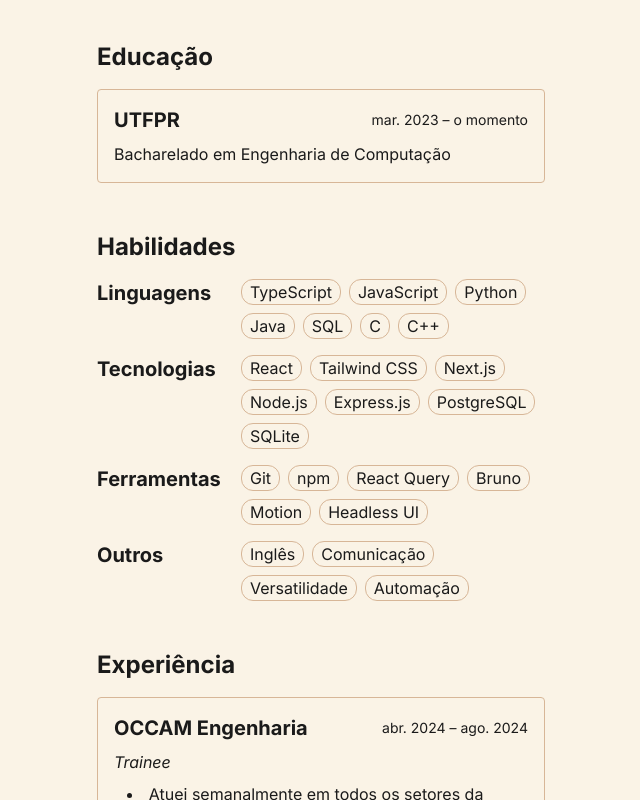
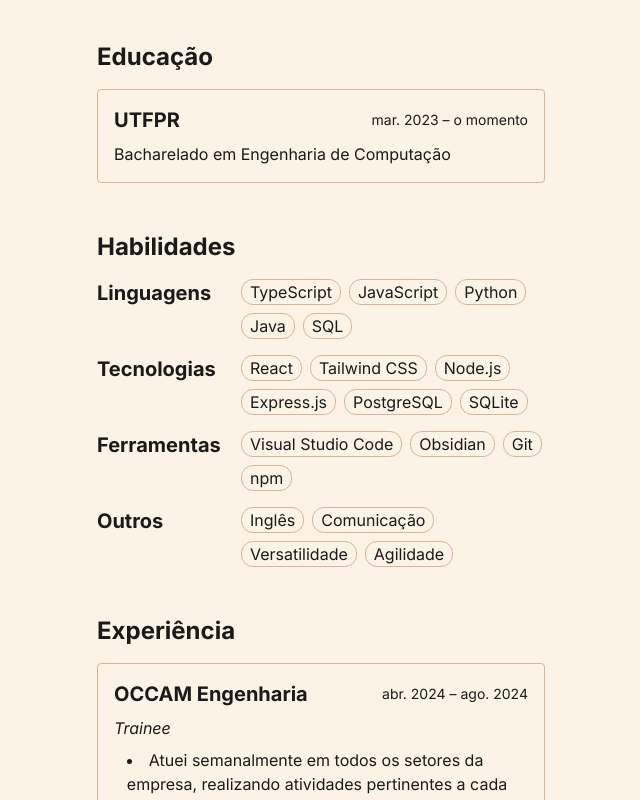
Before and after one commit to mcavalcantes/portfolio, a React (Vite) app: page / in a window 1280 px wide. Shown: the part 551-1351 px from the top of the page, without its empty margins (319-959 px from the left). Built offline with nearby package versions, Linux system fonts and the light colour scheme.

Commit message:
updated constants

```diff
--- a/src/constants/constants.ts
+++ b/src/constants/constants.ts
@@ -30,8 +30,6 @@ export const SKILLS: Array<Skill> = [
       "Python",
       "Java",
       "SQL",
-      "C",
-      "C++",
     ],
   },
   {
@@ -39,7 +37,6 @@ export const SKILLS: Array<Skill> = [
     skills: [
       "React",
       "Tailwind CSS",
-      "Next.js",
       "Node.js",
       "Express.js",
       "PostgreSQL",
@@ -49,12 +46,10 @@ export const SKILLS: Array<Skill> = [
   {
     name: "Ferramentas",
     skills: [
+      "Visual Studio Code",
+      "Obsidian",
       "Git",
       "npm",
-      "React Query",
-      "Bruno",
-      "Motion",
-      "Headless UI",
     ],
   },
   {
@@ -63,7 +58,7 @@ export const SKILLS: Array<Skill> = [
       "Inglês",
       "Comunicação",
       "Versatilidade",
-      "Automação",
+      "Agilidade",
     ],
   },
 ];
```
